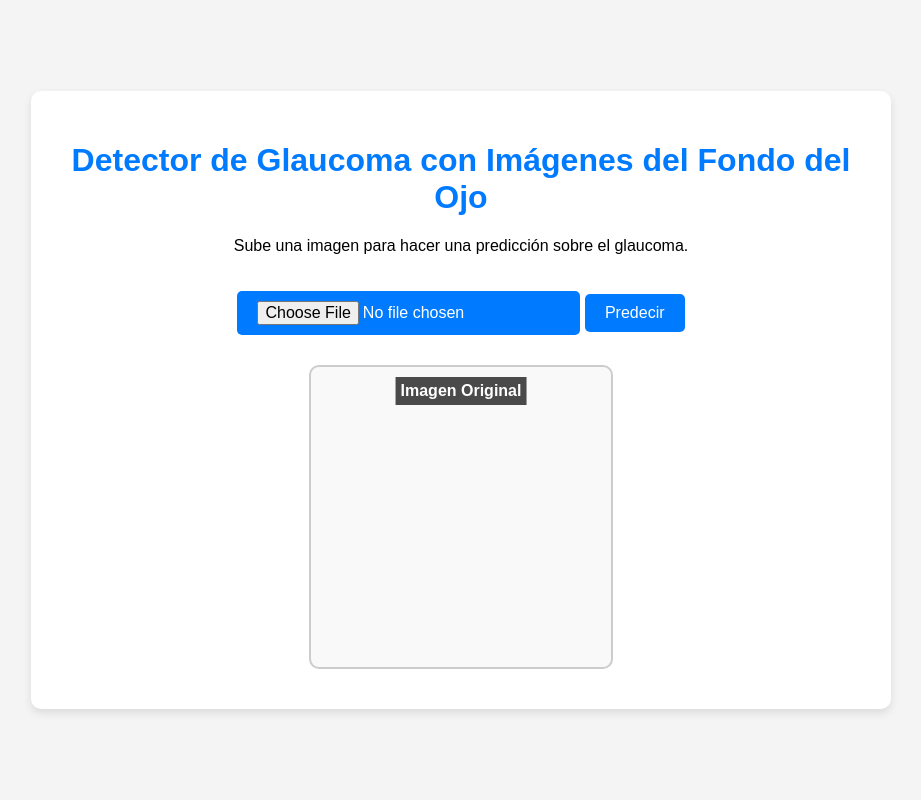
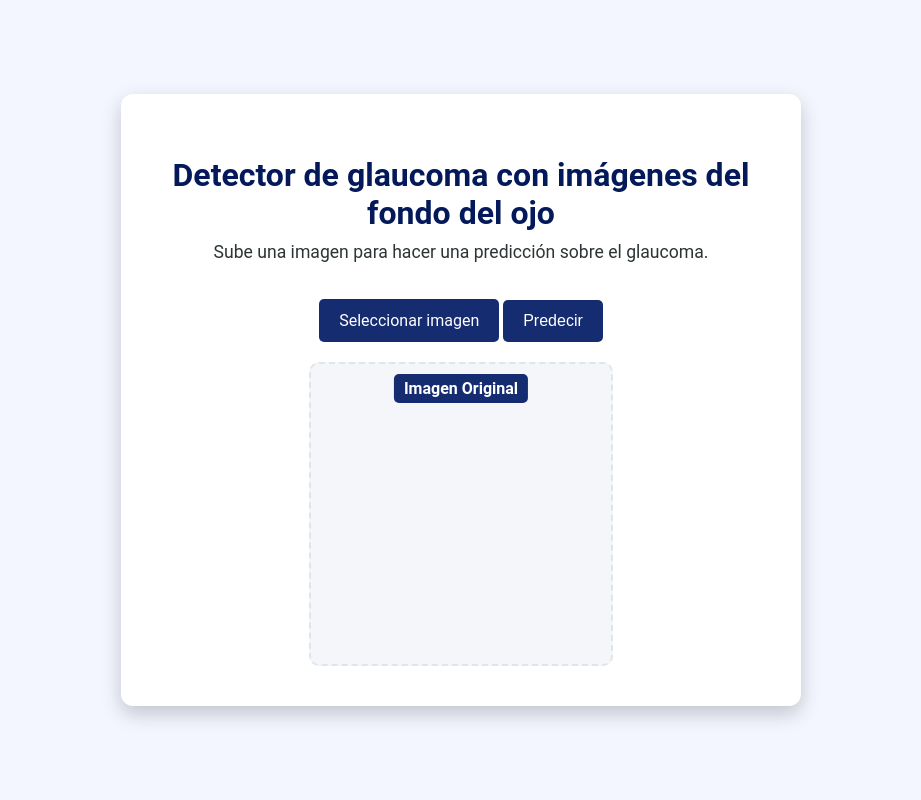
Before and after one commit to Jeremy-Poveda/GlaucomaDetectorIA, a Flask app: page / in a window 1280 px wide. Shown: the whole page, without its empty margins (179-1100 px from the left). Run offline with Flask 3, Linux system fonts and the light colour scheme.

Commit message:
Mejorando interfaz

```diff
--- a/static/script.js
+++ b/static/script.js
@@ -2,7 +2,7 @@ document.getElementById('fileInput').addEventListener('change', function (e) {
     const file = e.target.files[0];
     if (file) {
         const reader = new FileReader();
-        reader.onload = function(event) {
+        reader.onload = function (event) {
             const imageElement = document.createElement('img');
             imageElement.src = event.target.result;
             document.getElementById('imageOriginal').innerHTML = '';
@@ -17,8 +17,7 @@ document.getElementById('predictButton').addEventListener('click', () => {
     const resultDiv = document.getElementById('result');
 
     if (!fileInput.files.length) {
-        resultDiv.textContent = 'Por favor, selecciona una imagen.';
-        resultDiv.classList.add('error');
+        showModal('Por favor, selecciona una imagen.');
         return;
     }
 
@@ -27,29 +26,42 @@ document.getElementById('predictButton').addEventListener('click', () => {
     formData.append('file', file);
 
     resultDiv.textContent = 'Cargando predicción...';
-    resultDiv.classList.add('loading');
 
     fetch('/diagnosticate', {
         method: 'POST',
-        body: formData
+        body: formData,
     })
         .then(response => response.json())
         .then(data => {
-        resultDiv.classList.remove('loading');
             if (data.error) {
-            resultDiv.textContent = 'Error: ' + data.error;
-            resultDiv.classList.add('error');
-            alert('La imagen no es válida como fondo de ojo.');
+                resultDiv.textContent = '';
+                showModal('Error: ' + data.error);
             } else {
-            resultDiv.textContent = data.result,
-            resultDiv.classList.remove('error');
-            resultDiv.classList.add(data.result === 'glaucoma' ? 'success' : 'no-glaucoma');
-            alert('Predicción completada');
+                resultDiv.textContent = data.result;
+                showModal('Resultado: ' + data.result);
             }
         })
         .catch(error => {
             console.error('Error:', error);
-        resultDiv.textContent = 'Hubo un error al realizar la predicción.';
-        resultDiv.classList.add('error');
+            showModal('Hubo un error al realizar la predicción.');
         });
 });
+
+function showModal(message) {
+    const modal = document.getElementById('customModal');
+    const modalMessage = document.getElementById('modalMessage');
+    const closeBtn = document.querySelector('.close-btn');
+
+    modalMessage.textContent = message;
+    modal.classList.add('show');
+
+    closeBtn.addEventListener('click', () => {
+        modal.classList.remove('show');
+    });
+
+    window.onclick = function (event) {
+        if (event.target === modal) {
+            modal.classList.remove('show');
+        }
+    };
+}
--- a/static/styles.css
+++ b/static/styles.css
@@ -1,87 +1,177 @@
 body {
-    font-family: Arial, sans-serif;
+    font-family: 'Roboto', Arial, sans-serif;
     margin: 0;
     padding: 0;
-    background-color: #f4f4f4;
+    background: #f3f6ff;
     display: flex;
     justify-content: center;
     align-items: center;
     height: 100vh;
     flex-direction: column;
     text-align: center;
+    color: #2d3436;
 }
+
 .container {
-    background-color: #fff;
-    padding: 30px;
-    border-radius: 10px;
-    box-shadow: 0 4px 8px rgba(0, 0, 0, 0.1);
-    width: 80%;
-    max-width: 800px;
+    background-color: #ffffff;
+    padding: 40px;
+    border-radius: 12px;
+    box-shadow: 0 8px 20px rgba(0, 0, 0, 0.2);
+    width: 90%;
+    max-width: 600px;
 }
+
 h1 {
-    color: #007bff;
+    color: #03195a;
+    margin-bottom: 10px;
+    font-size: 2rem;
 }
+
+p {
+    margin-top: 0;
+    font-size: 1.1rem;
+}
+
 .image-container {
+    margin-top: 20px;
     display: flex;
     justify-content: center;
-    margin-top: 20px;
+    flex-wrap: wrap;
     gap: 20px;
-    flex-wrap: wrap;
 }
+
 .image-box {
     width: 300px;
     height: 300px;
-    position: relative;
-    overflow: hidden;
-    border: 2px solid #ccc;
-    margin: 10px;
+    border: 2px dashed #dfe6e9;
     border-radius: 10px;
-    background-color: #f9f9f9;
+    background-color: #f5f6fa;
     display: flex;
     justify-content: center;
     align-items: center;
+    position: relative;
+    transition: border-color 0.3s;
 }
+
+.image-box:hover {
+    border-color: #4f5f8f;
+}
+
 .image-box img {
     max-width: 100%;
     max-height: 100%;
     object-fit: contain;
+    border-radius: 10px;
 }
+
 .label {
     position: absolute;
     top: 10px;
     left: 50%;
     transform: translateX(-50%);
-    background-color: rgba(0, 0, 0, 0.7);
+    background-color: #162c71;
     color: white;
     font-weight: bold;
-    padding: 5px;
+    padding: 5px 10px;
+    border-radius: 5px;
 }
+
 input[type="file"], button {
-    padding: 10px 20px;
+    padding: 12px 20px;
     border: none;
     border-radius: 5px;
-    background-color: #007bff;
+    background-color: #162c71;
     color: white;
     font-size: 16px;
     cursor: pointer;
     margin-top: 20px;
+    transition: background-color 0.3s;
 }
-input[type="file"] {
-    margin-top: 20px;
-    font-size: 16px;
+
+button:hover {
+    background-color: #4f5f8f;
 }
-button:hover {
-    background-color: #0056b3;
-}
+
 #result {
     margin-top: 20px;
-    font-size: 18px;
+    font-size: 1rem;
     font-weight: bold;
 }
-.error {
-    color: red;
+
+.modal {
+    display: none;
+    position: fixed;
+    top: 0;
+    left: 0;
+    width: 100%;
+    height: 100%;
+    background-color: rgba(0, 0, 0, 0.6);
+    justify-content: center;
+    align-items: center;
+    z-index: 1000;
 }
-.loading {
-    color: #ff8c00;
-    font-style: italic;
+
+.modal-content {
+    background-color: #ffffff;
+    padding: 30px;
+    border-radius: 10px;
+    text-align: center;
+    box-shadow: 0 4px 10px rgba(0, 0, 0, 0.2);
+    width: 80%;
+    max-width: 400px;
+    position: relative;
+    font-family: 'Roboto', Arial, sans-serif;
+    transition: transform 0.3s ease, opacity 0.3s ease;
+    opacity: 0;
+    transform: scale(0.9);
 }
+
+.modal.show .modal-content {
+    opacity: 1;
+    transform: scale(1);
+}
+
+.modal-content p {
+    font-size: 1.1rem;
+    color: #000000;
+    margin-top: 20px;
+}
+
+.close-btn {
+    position: absolute;
+    top: 10px;
+    right: 10px;
+    font-size: 1.5rem;
+    font-weight: bold;
+    cursor: pointer;
+    color: #d63031;
+    border: none;
+    background: none;
+    padding: 0;
+}
+
+.close-btn:hover {
+    color: #d63031;
+    background: none;
+    border: none;
+}
+
+.modal.show {
+    display: flex;
+}
+
+.custom-file-upload {
+    display: inline-block;
+    padding: 12px 20px;
+    background-color: #162c71;
+    color: white;
+    font-size: 16px;
+    border-radius: 5px;
+    cursor: pointer;
+    margin-top: 10px;
+    text-align: center;
+}
+
+.custom-file-upload:hover {
+    background-color: #4f5f8f;
+}
--- a/templates/index.html
+++ b/templates/index.html
@@ -3,15 +3,19 @@
 <head>
     <meta charset="UTF-8">
     <meta name="viewport" content="width=device-width, initial-scale=1.0">
-    <title>Detector de Glaucoma con Imágenes del Fondo del Ojo</title>
+    <title>Detector de Glaucoma</title>
     <link rel="stylesheet" href="{{ url_for('static', filename='styles.css') }}">
 </head>
 <body>
     <div class="container">
-        <h1>Detector de Glaucoma con Imágenes del Fondo del Ojo</h1>
+        <h1>Detector de glaucoma con imágenes del fondo del ojo</h1>
         <p>Sube una imagen para hacer una predicción sobre el glaucoma.</p>
 
-        <input type="file" id="fileInput" accept="image/*">
+        <label for="fileInput" class="custom-file-upload">
+            Seleccionar imagen
+        </label>
+        <input type="file" id="fileInput" accept="image/*" style="display: none;">
+
         <button id="predictButton">Predecir</button>
         <div id="result"></div>
 
@@ -23,7 +27,13 @@
         </div>
     </div>
 
+    <div id="customModal" class="modal">
+        <div class="modal-content">
+            <button class="close-btn">&times;</button>
+            <p id="modalMessage"></p>
+        </div>
+    </div>
+
     <script src="{{ url_for('static', filename='script.js') }}"></script>
-
 </body>
 </html>
```
Lines whose indentation alone changed are shown as unchanged.
